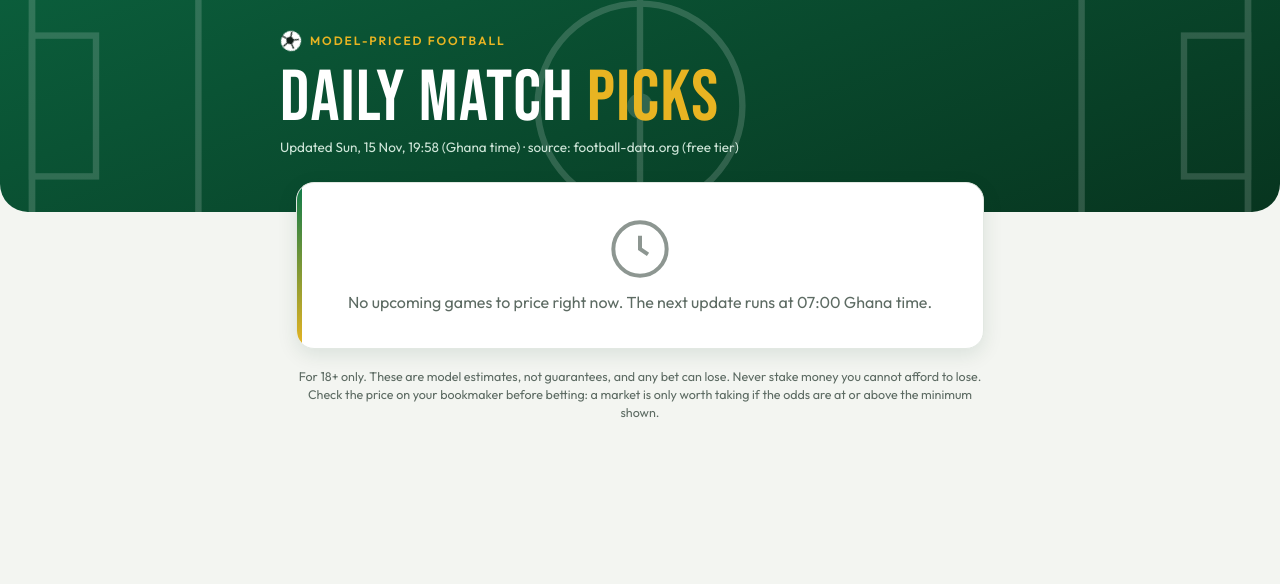
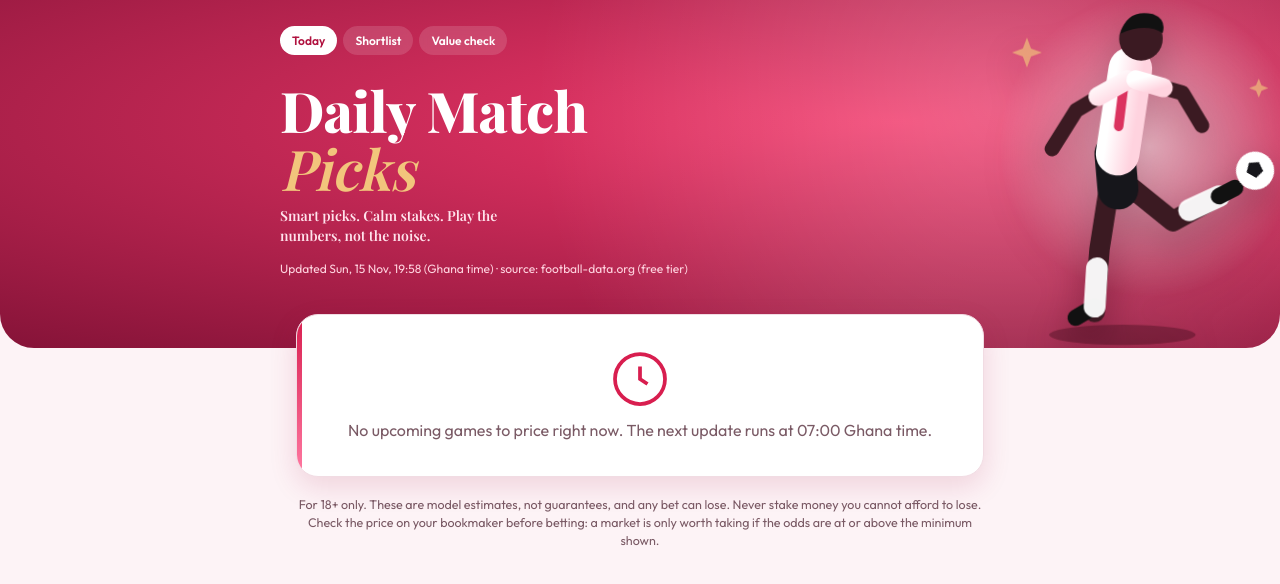
Before and after one commit to jdeen-picks/Picks-2, a plain HTML site: page docs/index.html in a window 1280 px wide. Drawn offline with nearby package versions, Linux system fonts and the light colour scheme; a web font is replaced by a local one.

Commit message:
Update index.html

```diff
--- a/docs/index.html
+++ b/docs/index.html
@@ -5,68 +5,107 @@
 <meta name="viewport" content="width=device-width,initial-scale=1">
 <title>Daily Match Picks</title>
 <link rel="preconnect" href="https://fonts.googleapis.com"><link rel="preconnect" href="https://fonts.gstatic.com" crossorigin>
-<link href="https://fonts.googleapis.com/css2?family=Bebas+Neue&family=Outfit:wght@400;600;700&display=swap" rel="stylesheet">
+<link href="https://fonts.googleapis.com/css2?family=Playfair+Display:ital,wght@0,600;0,800;1,600&family=Outfit:wght@400;600;700&display=swap" rel="stylesheet">
 <style>
-:root{--bg:#f3f5f1;--card:#fff;--ink:#12201a;--mute:#5d6b63;--line:#e2e8e2;--accent:#0b7a4b;--accent2:#e8b422;--accent-bg:#e4f4ec;--bad:#b3261e;--bad-bg:#fbe9e7;--bar:#d9ede2;--hero1:#0b5d3b;--hero2:#07351f;--shadow:0 6px 20px rgba(10,60,35,.10)}
-@media (prefers-color-scheme:dark){:root{--bg:#0b100d;--card:#141b17;--ink:#eaf1ec;--mute:#93a39a;--line:#233028;--accent:#4cc38a;--accent2:#f0c040;--accent-bg:#14301f;--bad:#ff8a80;--bad-bg:#3a1a18;--bar:#1d3a2b;--hero1:#0d4a2f;--hero2:#05180f;--shadow:0 6px 20px rgba(0,0,0,.4)}}
+:root{--bg:#fdf3f6;--card:#fff;--ink:#2a0d16;--mute:#7a5a65;--line:#f1dce3;--accent:#d81e4f;--accent2:#ff7aa2;--gold:#f2c57c;--accent-bg:#fde7ee;--bad:#9b1c1c;--bad-bg:#fbe9e7;--bar:#f7d5df;--hero1:#f0386a;--hero2:#7d1034;--shadow:0 10px 28px rgba(160,20,70,.14)}
+@media (prefers-color-scheme:dark){:root{--bg:#14070b;--card:#1f0d13;--ink:#fbeaf0;--mute:#c9a0ae;--line:#3a1823;--accent:#ff5c88;--accent2:#ff9ab8;--gold:#f2c57c;--accent-bg:#3a1623;--bad:#ff8a80;--bad-bg:#3a1a18;--bar:#41202c;--hero1:#c01f4f;--hero2:#3d0a1c;--shadow:0 10px 28px rgba(0,0,0,.5)}}
 *{box-sizing:border-box}
 body{margin:0;background:var(--bg);color:var(--ink);font:16px/1.45 Outfit,system-ui,-apple-system,Segoe UI,Roboto,sans-serif}
-.hero{position:relative;overflow:hidden;color:#fff;background:linear-gradient(160deg,var(--hero1),var(--hero2));padding:30px 16px 54px;border-radius:0 0 28px 28px}
-.hero svg.pitch{position:absolute;inset:0;width:100%;height:100%;opacity:.16}
-.hero .in{position:relative;max-width:720px;margin:0 auto}
-.kick{display:inline-flex;align-items:center;gap:8px;font-size:12px;letter-spacing:.16em;text-transform:uppercase;color:var(--accent2);font-weight:600}
-.ball{width:22px;height:22px;animation:roll 6s linear infinite}
-@keyframes roll{to{transform:rotate(360deg)}}
-h1{font:400 clamp(44px,13vw,72px)/.92 'Bebas Neue',Impact,sans-serif;letter-spacing:.02em;margin:8px 0 6px}
-h1 span{color:var(--accent2)}
-.sub{color:#cfe6d9;font-size:13.5px;margin:0}
-.wrap{max-width:720px;margin:-30px auto 0;padding:0 16px;position:relative}
-.card{background:var(--card);border:1px solid var(--line);border-radius:18px;padding:16px;margin:0 0 16px;box-shadow:var(--shadow);position:relative;overflow:hidden}
+.serif{font-family:'Playfair Display',Georgia,serif}
+.hero{position:relative;overflow:hidden;color:#fff;background:radial-gradient(120% 90% at 70% 35%,var(--hero1),var(--hero2));padding:26px 18px 70px;border-radius:0 0 34px 34px;min-height:330px}
+.hero:after{content:"";position:absolute;inset:0;background:radial-gradient(circle at 78% 30%,rgba(255,255,255,.22),transparent 45%);pointer-events:none}
+.hero .in{position:relative;z-index:2;max-width:720px;margin:0 auto}
+.nav{display:flex;gap:6px;flex-wrap:wrap;margin-bottom:26px}
+.chip{font-size:12px;font-weight:600;padding:6px 12px;border-radius:999px;background:rgba(255,255,255,.14);color:#fff;backdrop-filter:blur(4px)}
+.chip.on{background:#fff;color:#b0123f}
+.copy{max-width:62%}
+h1{font:800 clamp(34px,10vw,56px)/1.02 'Playfair Display',Georgia,serif;margin:0 0 10px;letter-spacing:-.01em}
+h1 em{font-weight:600;color:var(--gold)}
+.tag{font-size:14px;color:#ffe3ec;margin:0 0 14px;max-width:26ch}
+.sub{color:#ffd3df;font-size:12px;margin:0}
+.star{position:absolute;right:-6px;bottom:-4px;width:min(62%,300px);z-index:1;filter:drop-shadow(0 14px 18px rgba(60,0,20,.45))}
+.player{animation:float 4s ease-in-out infinite;transform-origin:50% 100%}
+@keyframes float{50%{transform:translateY(-6px) rotate(-1.2deg)}}
+.ball{animation:bounce 1.6s cubic-bezier(.3,0,.7,1) infinite;transform-origin:center}
+@keyframes bounce{0%,100%{transform:translate(0,0)}50%{transform:translate(8px,-14px)}}
+.spin{animation:spin 2.4s linear infinite;transform-origin:center;transform-box:fill-box}
+@keyframes spin{to{transform:rotate(360deg)}}
+.shadow{animation:sh 4s ease-in-out infinite;transform-origin:center;transform-box:fill-box}
+@keyframes sh{50%{transform:scale(.85);opacity:.25}}
+.spark{animation:tw 2.2s ease-in-out infinite}
+@keyframes tw{0%,100%{opacity:.2}50%{opacity:1}}
+.wrap{max-width:720px;margin:-34px auto 0;padding:0 16px;position:relative;z-index:3}
+.card{background:var(--card);border:1px solid var(--line);border-radius:22px;padding:16px;margin:0 0 16px;box-shadow:var(--shadow);position:relative;overflow:hidden}
 .card:before{content:"";position:absolute;left:0;top:0;bottom:0;width:5px;background:linear-gradient(var(--accent),var(--accent2))}
 .top{display:flex;justify-content:space-between;gap:10px;align-items:flex-start;padding-left:6px}
-.teams{display:flex;align-items:center;gap:10px;margin:0}
-.badge{width:38px;height:38px;border-radius:50%;display:grid;place-items:center;color:#fff;font:400 15px 'Bebas Neue',sans-serif;letter-spacing:0;overflow:hidden;flex:none;box-shadow:inset 0 0 0 2px rgba(255,255,255,.35)}
-.vs{font:400 14px 'Bebas Neue',sans-serif;color:var(--mute);letter-spacing:.1em}
-.match{font-weight:700;font-size:16.5px;margin:10px 0 0;line-height:1.25}
+.teams{display:flex;align-items:center;gap:8px}
+.badge{width:40px;height:40px;border-radius:50%;display:grid;place-items:center;color:#fff;font:800 12px Outfit,sans-serif;letter-spacing:.02em;flex:none;box-shadow:inset 0 0 0 2px rgba(255,255,255,.4)}
+.vs{font:italic 600 13px 'Playfair Display',serif;color:var(--mute)}
+.match{font:700 17px/1.25 'Playfair Display',serif;margin:10px 0 0}
 .meta{color:var(--mute);font-size:13px;margin:2px 0 0}
-.xg{white-space:nowrap;text-align:right;background:var(--accent-bg);border-radius:12px;padding:6px 10px}
-.xg small{display:block;font-size:10.5px;letter-spacing:.1em;text-transform:uppercase;color:var(--mute)}
-.xg b{font:400 24px 'Bebas Neue',sans-serif;letter-spacing:.04em;color:var(--accent)}
+.xg{white-space:nowrap;text-align:right;background:var(--accent-bg);border-radius:14px;padding:7px 11px}
+.xg small{display:block;font-size:10px;letter-spacing:.12em;text-transform:uppercase;color:var(--mute)}
+.xg b{font:800 20px 'Playfair Display',serif;color:var(--accent)}
 .note{font-size:12.5px;color:var(--mute);margin:10px 0 10px 6px}
 .row{border-top:1px dashed var(--line);padding:11px 0 11px 6px}
 .line1{display:flex;justify-content:space-between;gap:8px;align-items:baseline}
 .name{font-weight:600}
-.pct{font:400 24px 'Bebas Neue',sans-serif;color:var(--accent);letter-spacing:.03em}
-.bar{height:8px;background:var(--bar);border-radius:4px;margin:4px 0 8px;overflow:hidden}
+.pct{font:800 20px 'Playfair Display',serif;color:var(--accent)}
+.bar{height:8px;background:var(--bar);border-radius:4px;margin:5px 0 8px;overflow:hidden}
 .bar i{display:block;height:100%;border-radius:4px;background:linear-gradient(90deg,var(--accent),var(--accent2));animation:grow .8s ease-out both}
 @keyframes grow{from{width:0!important}}
 .line2{display:flex;align-items:center;gap:8px;flex-wrap:wrap;font-size:14px}
 .min{color:var(--mute)}
-input{width:110px;font:inherit;padding:7px 10px;border:1px solid var(--line);border-radius:10px;background:var(--bg);color:var(--ink)}
+input{width:110px;font:inherit;padding:7px 10px;border:1px solid var(--line);border-radius:999px;background:var(--bg);color:var(--ink)}
 input:focus{outline:2px solid var(--accent);border-color:transparent}
 .v{font-weight:700;font-size:13px;padding:3px 10px;border-radius:999px}
-.ok{color:var(--accent);background:var(--accent-bg)}.no{color:var(--bad);background:var(--bad-bg)}
-.pick{background:var(--accent-bg);border-radius:12px;padding:9px 12px;margin:6px 0 6px 6px;font-size:14px;border-left:4px solid var(--accent2)}
+.ok{color:#0a7a45;background:#dff5e9}.no{color:var(--bad);background:var(--bad-bg)}
+@media (prefers-color-scheme:dark){.ok{color:#6fe0a6;background:#12301f}}
+.pick{background:var(--accent-bg);border-radius:14px;padding:9px 12px;margin:6px 0 6px 6px;font-size:14px;border-left:4px solid var(--gold)}
 .empty,.err{text-align:center;color:var(--mute);padding:34px 14px}
-.empty svg{width:64px;height:64px;display:block;margin:0 auto 10px;opacity:.7}
+.empty svg{width:60px;height:60px;display:block;margin:0 auto 10px;color:var(--accent)}
 .foot{color:var(--mute);font-size:12.5px;margin:18px 0 34px;text-align:center}
-h2{font:400 18px 'Bebas Neue',sans-serif;margin:14px 0 0 6px;letter-spacing:.08em;color:var(--accent)}
-@media (prefers-reduced-motion:reduce){.ball,.bar i{animation:none}}
+h2{font:italic 600 17px 'Playfair Display',serif;margin:14px 0 0 6px;color:var(--accent)}
+@media (prefers-reduced-motion:reduce){*{animation:none!important}}
 </style>
 </head>
 <body>
 <header class="hero">
-  <svg class="pitch" viewBox="0 0 400 200" preserveAspectRatio="xMidYMid slice" fill="none" stroke="#fff" stroke-width="2">
-    <rect x="10" y="10" width="380" height="180" rx="4"/><line x1="200" y1="10" x2="200" y2="190"/>
-    <circle cx="200" cy="100" r="32"/><circle cx="200" cy="100" r="3" fill="#fff"/>
-    <rect x="10" y="55" width="52" height="90"/><rect x="338" y="55" width="52" height="90"/>
-    <rect x="10" y="78" width="20" height="44"/><rect x="370" y="78" width="20" height="44"/>
+  <div class="in">
+    <div class="nav"><span class="chip on">Today</span><span class="chip">Shortlist</span><span class="chip">Value check</span></div>
+    <div class="copy">
+      <h1>Daily Match <em>Picks</em></h1>
+      <p class="tag serif">Smart picks. Calm stakes. Play the numbers, not the noise.</p>
+      <p class="sub" id="sub">Loading...</p>
+    </div>
+  </div>
+  <svg class="star" viewBox="0 0 220 270" aria-hidden="true">
+    <defs>
+      <linearGradient id="jer" x1="0" y1="0" x2="1" y2="1"><stop offset="0" stop-color="#fff"/><stop offset="1" stop-color="#ffd3df"/></linearGradient>
+      <radialGradient id="glow"><stop offset="0" stop-color="#fff" stop-opacity=".55"/><stop offset="1" stop-color="#fff" stop-opacity="0"/></radialGradient>
+    </defs>
+    <circle cx="120" cy="120" r="110" fill="url(#glow)"/>
+    <ellipse class="shadow" cx="100" cy="258" rx="58" ry="8" fill="#2b0610" opacity=".4"/>
+    <g class="spark" fill="#f2c57c"><path d="M30 40l3 8 8 3-8 3-3 8-3-8-8-3 8-3z"/><path d="M200 70l2 5 5 2-5 2-2 5-2-5-5-2 5-2z" style="animation-delay:.8s"/></g>
+    <g class="player" stroke-linecap="round" stroke-linejoin="round" fill="none">
+      <path d="M92 150L84 198L80 244" stroke="#3b1a22" stroke-width="15"/>
+      <path d="M80 240L66 248" stroke="#111" stroke-width="12"/>
+      <path d="M82 212L80 240" stroke="#fff" stroke-width="16" opacity=".95"/>
+      <path d="M104 150L138 178L172 160" stroke="#3b1a22" stroke-width="15"/>
+      <path d="M150 170L172 160" stroke="#fff" stroke-width="16" opacity=".95"/>
+      <path d="M172 160L184 154" stroke="#111" stroke-width="12"/>
+      <path d="M96 128L98 154" stroke="#16161b" stroke-width="30"/>
+      <path d="M108 66L98 128" stroke="url(#jer)" stroke-width="32"/>
+      <path d="M103 78L99 108" stroke="#d81e4f" stroke-width="7" opacity=".9"/>
+      <path d="M106 74L68 96L50 124" stroke="#3b1a22" stroke-width="11"/>
+      <path d="M112 74L146 84L160 108" stroke="#3b1a22" stroke-width="11"/>
+      <path d="M106 74L84 86" stroke="url(#jer)" stroke-width="14"/>
+      <path d="M112 74L132 80" stroke="url(#jer)" stroke-width="14"/>
+      <circle cx="116" cy="44" r="16" fill="#3b1a22" stroke="none"/>
+      <path d="M101 40q5-18 24-14q10 4 7 14q-12-8-31 0z" fill="#111" stroke="none"/>
+    </g>
+    <g class="ball"><circle class="spin" cx="196" cy="140" r="14" fill="#fff"/><path class="spin" d="M196 133l6 4-2 7h-8l-2-7z" fill="#16161b"/></g>
   </svg>
-  <div class="in">
-    <div class="kick"><svg class="ball" viewBox="0 0 24 24"><circle cx="12" cy="12" r="11" fill="#fff"/><path d="M12 6l4.5 3.3-1.7 5.3H9.2L7.5 9.3z" fill="#12201a"/><path d="M12 6V1M16.5 9.3l4.7-1.5M14.8 14.6l3 4M9.2 14.6l-3 4M7.5 9.3L2.8 7.8" stroke="#12201a" stroke-width="1.4"/></svg>Model-priced football</div>
-    <h1>Daily Match <span>Picks</span></h1>
-    <p class="sub" id="sub">Loading...</p>
-  </div>
 </header>
 <div class="wrap">
   <div id="out"></div>
@@ -77,7 +116,7 @@ h2{font:400 18px 'Bebas Neue',sans-serif;margin:14px 0 0 6px;letter-spacing:.08e
   var out=document.getElementById('out'), sub=document.getElementById('sub');
   function el(tag,cls,text){var e=document.createElement(tag); if(cls)e.className=cls; if(text!=null)e.textContent=text; return e;}
   function fmt(iso){try{return new Date(iso).toLocaleString('en-GB',{weekday:'short',day:'numeric',month:'short',hour:'2-digit',minute:'2-digit',timeZone:'Africa/Accra'});}catch(e){return iso||'';}}
-  var COLS=['#0b7a4b','#1d4ed8','#b45309','#9d174d','#6d28d9','#0e7490','#b91c1c','#4d7c0f'];
+  var COLS=['#d81e4f','#1b1b1f','#8a1538','#c8923a','#5b2a86','#2b2f3a','#e0457b','#7a1230'];
   function badge(n){var t=(n||'?').replace(/ (FC|CF|AFC|SC|AC)$/,'').replace(/^(FC|AC|AS|SS|US) /,'').trim(),h=0,i;for(i=0;i<t.length;i++)h=(h*31+t.charCodeAt(i))%997;var b=el('span','badge',t.slice(0,3).toUpperCase());b.style.background=COLS[h%COLS.length];return b;}
   function pct(x){return Math.round(x*100)+'%';}
   function shortRow(s){
```
